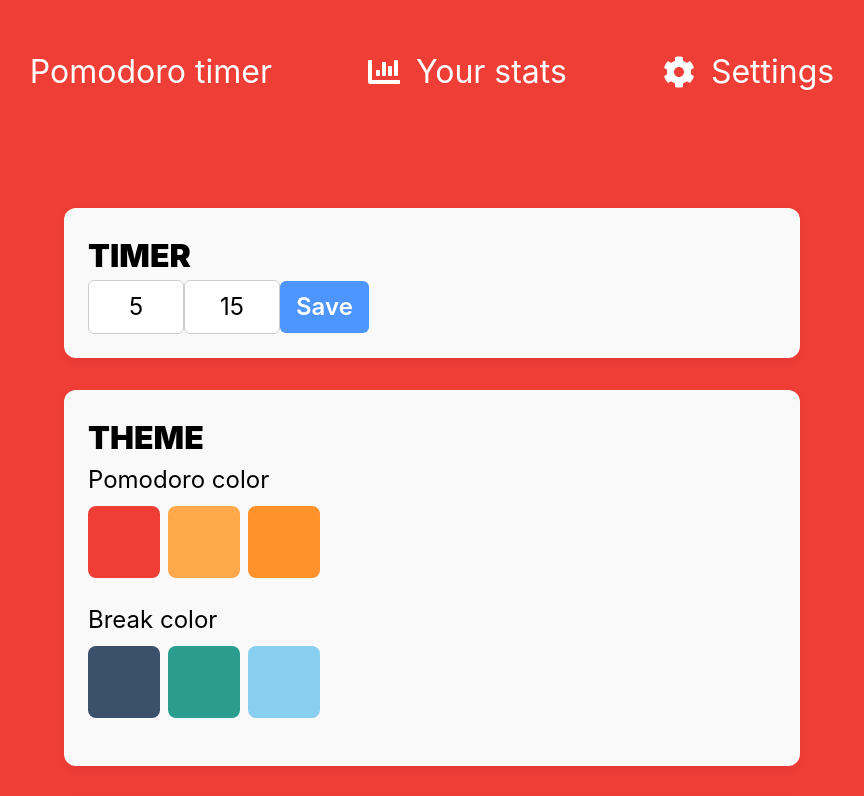
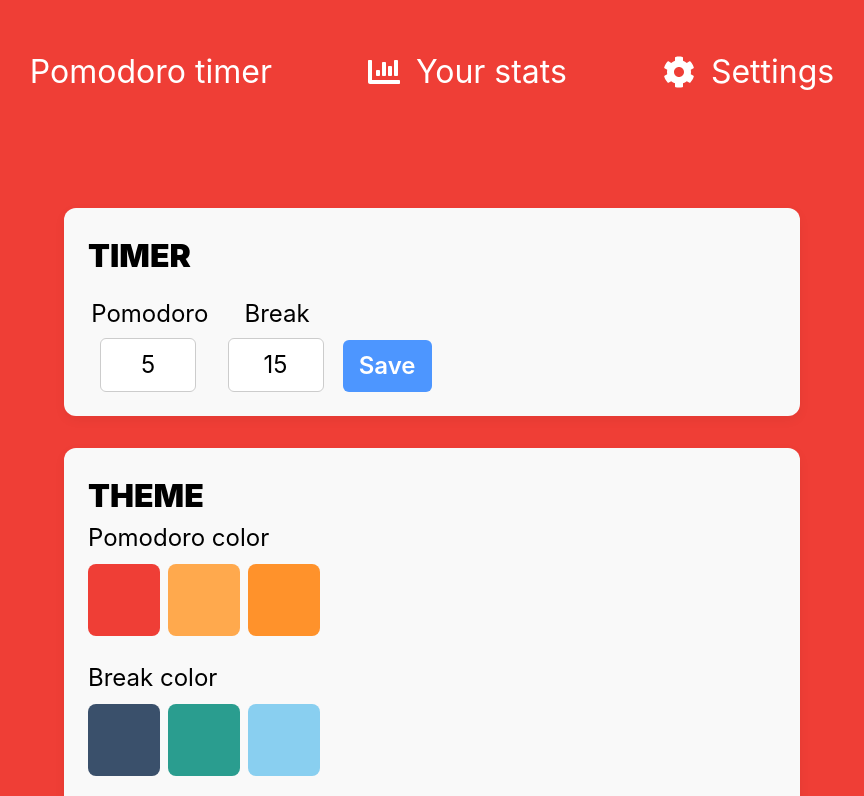
Before and after one commit to MaksymWoloszynowski/Pomodoro-timer, a Next.js app: page /settings in a window 1280 px wide. Shown: the top 796 px of the page, without its empty margins (208-1072 px from the left). Built offline with nearby package versions, Linux system fonts and the light colour scheme.

Commit message:
small changes

```diff
--- a/app/settings/page.jsx
+++ b/app/settings/page.jsx
@@ -7,14 +7,11 @@ import ColorTheme from "@/components/ColorTheme";
 
 import { SettingsContext } from "@/context/SettingsContext";
 import { useContext, useEffect, useState } from "react";
+import toast from "react-hot-toast";
 
 const SettingsPage = () => {
-  const {
-    workMinutes,
-    breakMinutes,
-    setWorkMinutes,
-    setBreakMinutes,
-  } = useContext(SettingsContext);
+  const { workMinutes, breakMinutes, setWorkMinutes, setBreakMinutes } =
+    useContext(SettingsContext);
 
   const [workTime, setWorkTime] = useState(workMinutes);
   const [breakTime, setBreakTime] = useState(breakMinutes);
@@ -28,24 +25,30 @@ const SettingsPage = () => {
 
   return (
     <div>
-      <NavBar></NavBar>
+      <NavBar />
       <div className="settings-wrapper">
         <div className="settings-section timer-section">
           <p className="settings-section-title">Timer</p>
-          <form onSubmit={handleSubmit}>
+          <form className="timer-settings" onSubmit={handleSubmit}>
+            <label className="timer-label">
+              <span className="timer-label-text">Pomodoro</span>
               <input
                 className="timer-input"
                 type="number"
                 value={workTime}
                 onChange={(e) => setWorkTime(e.target.value)}
               />
+            </label>
+            <label className="timer-label">
+              <span className="timer-label-text">Break</span>
             <input
               className="timer-input"
               type="number"
               value={breakTime}
               onChange={(e) => setBreakTime(e.target.value)}
             />
-            <button type="submit" className="timer-save-btn">
+            </label>
+            <button type="submit" className="timer-save-btn" onClick={() => toast.success("Saved timer settings")}>
               Save
             </button>
           </form>
@@ -56,7 +59,8 @@ const SettingsPage = () => {
         </div>
         <div className="settings-section sound-section">
           <p className="settings-section-title">Sound</p>
-          <SoundSelect className={"sound-select"}/>
+
+          <SoundSelect className={"sound-select"} />
           <VolumeSlider />
         </div>
       </div>
```
Lines whose indentation alone changed are shown as unchanged.
